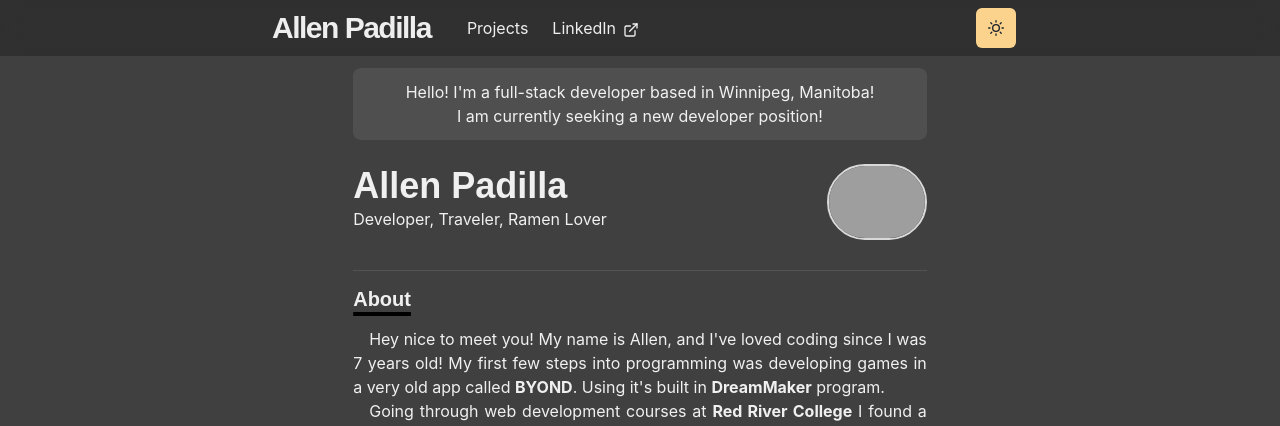
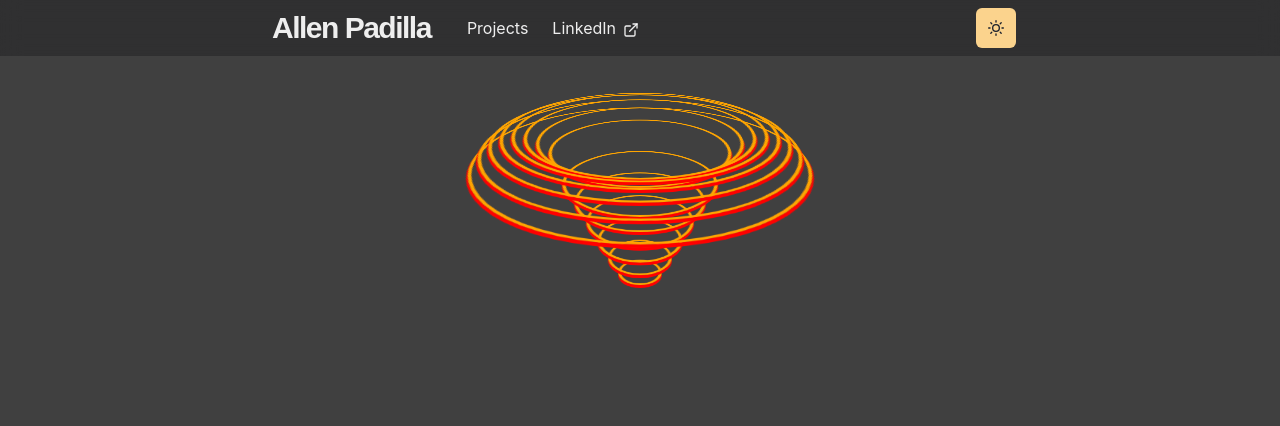
Before and after one commit to allen-padilla/portfolio, a Next.js app: page / in a window 1280 px wide. Shown: the top 426 px of the page. Built offline with nearby package versions, Linux system fonts and the light colour scheme; grey boxes are pictures that could not be loaded.

Commit message:
Added a css animation wave to home page

```diff
--- /dev/null
+++ b/components/wave.js
@@ -0,0 +1,17 @@
+import { Box } from '@chakra-ui/react'
+
+const wave = () => {
+  return (
+    <Box
+      align="center">
+      <Box
+        className='wave'
+        mt={4}
+        mb={16}>
+        <span></span><span></span><span></span><span></span><span></span><span></span><span></span><span></span><span></span><span></span><span></span><span></span><span></span><span></span>
+      </Box>
+    </Box>
+  )
+}
+
+export default wave
--- a/pages/_app.js
+++ b/pages/_app.js
@@ -3,7 +3,7 @@ import Layout from "../components/layouts/main"
 import Fonts from "../components/fonts";
 import theme from "../libs/theme"
 import { AnimatePresence } from "framer-motion";
-
+import './wave.css'
 
 const Website = ({ Component, pageProps, router }) => {
   return (
--- a/pages/index.js
+++ b/pages/index.js
@@ -15,11 +15,14 @@ import Paragraph from "../components/paragraph";
 import { ChevronRightIcon } from "@chakra-ui/icons";
 import { BioSection, BioYear } from "../components/bio";
 import { LanguageSection, LanguageOut } from "../components/languages";
+import Wave from '../components/wave'
+
 
 const Page = () => {
   return (
     <Layout >
       <Container>
+        <Wave />
         <Box
           borderRadius="lg"
           bg={useColorModeValue('whiteAlpha.500', 'whiteAlpha.200')}
--- /dev/null
+++ b/pages/wave.css
@@ -0,0 +1,82 @@
+.wave span:nth-child(1){
+  inset: 0;
+  animation-delay: 1.6s;
+}
+.wave span:nth-child(2){
+  inset: 10px;
+  animation-delay:  1.5s;
+}
+.wave span:nth-child(3){
+  inset: 20px;
+  animation-delay: 1.4s;
+}
+.wave span:nth-child(4){
+  inset: 30px;
+  animation-delay: 1.3s;
+}
+.wave span:nth-child(5){
+  inset: 40px;
+  animation-delay: 1.2s;
+}
+.wave span:nth-child(6){
+  inset: 50px;
+  animation-delay: 1.1s;
+}
+.wave span:nth-child(7){
+  inset: 60px;
+  animation-delay: 1s;
+}
+.wave span:nth-child(8){
+  inset: 70px;
+  animation-delay: .9s;
+}
+.wave span:nth-child(9){
+  inset: 80px;
+  animation-delay: .7s;
+}
+.wave span:nth-child(10){
+  inset: 90px;
+  animation-delay: .6s;
+}
+.wave span:nth-child(11){
+  inset: 100px;
+  animation-delay: .5s;
+}
+.wave span:nth-child(12){
+  inset: 110px;
+  animation-delay: 0.4s;
+}
+.wave span:nth-child(13){
+  inset: 120px;
+  animation-delay: 0.3s;
+}
+.wave span:nth-child(14){
+  inset: 130px;
+  animation-delay: 0.2s;
+}
+
+
+.wave {
+  height: 306px;
+  width: 306px;
+  transform-style: preserve-3d;
+  transform: perspective(500px) rotateX(60deg);
+}
+
+.wave span {
+  position: absolute;
+  display:flex;
+  border: 3px solid orange;
+  border-radius: 50%;
+  box-shadow: 0 5px 0 red;
+  animation: animate 3s ease-in-out infinite;
+}
+
+@keyframes animate {
+  0%, 100% {
+    transform: translateZ(-100px);
+  }
+  50%{
+    transform: translateZ(100px);
+  }
+}
```
